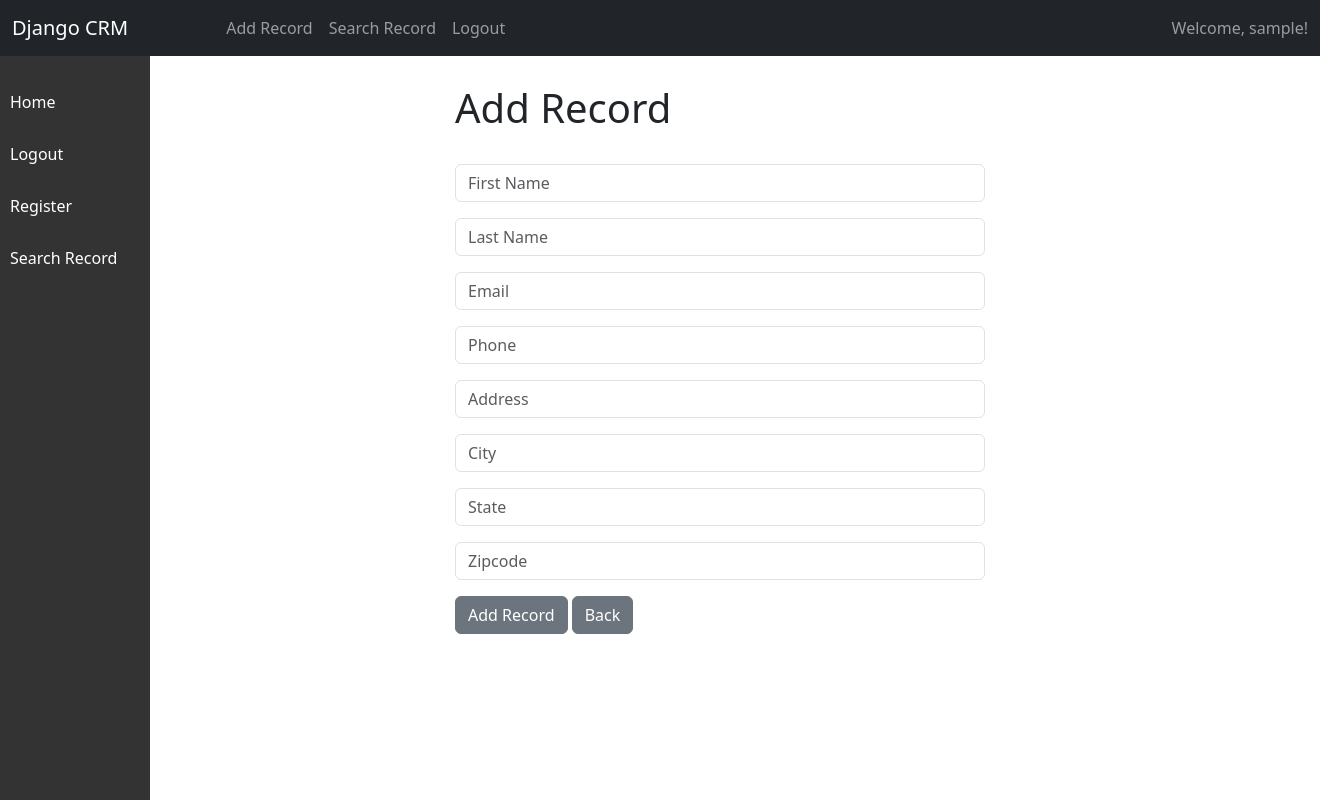
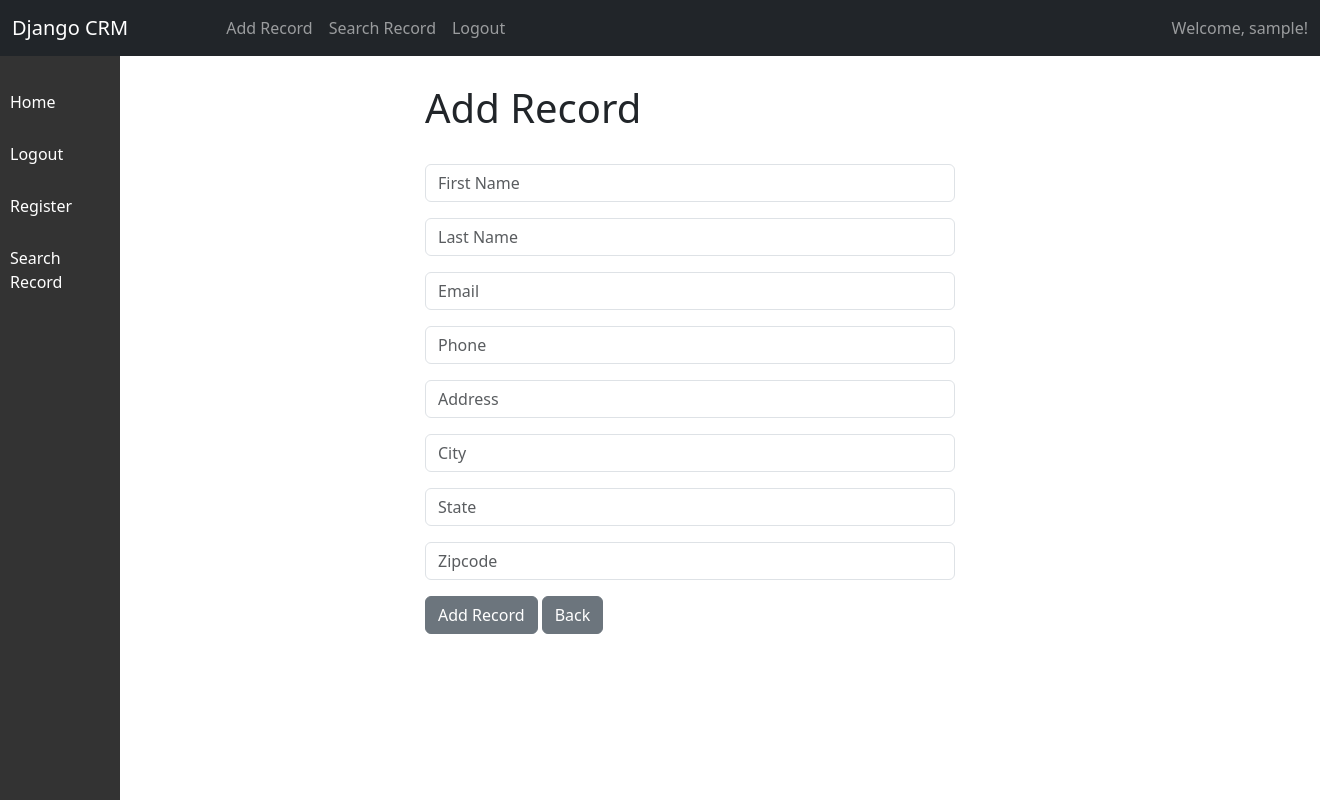
Before and after one commit to webapp-master/my-1st-web-app-project, a Django app: page /add_record/ in a window 1320 px wide. Run offline with Django 4.2, Linux system fonts and the light colour scheme; the visitor is signed in with stand-in values (Sample User, id 1); some libraries are stand-ins or nearby versions.

Commit message:
I want to adjust the CSS of search_record

```diff
--- a/static/css/custom.css
+++ b/static/css/custom.css
@@ -21,7 +21,7 @@
 /* Sidebar Styles */
 .sidebar {
   height: 100%;
-  width: 150px;
+  width: 120px;
   position: fixed;
   top: 0;
   left: 0;
@@ -58,7 +58,7 @@
 
 /* Adjust the main content to allow space for the sidebar */
 .container {
-  margin-left: 150px; /* Width of the sidebar */
+  margin-left: 120px; /* Width of the sidebar */
   padding: 20px;
 }
 
```
